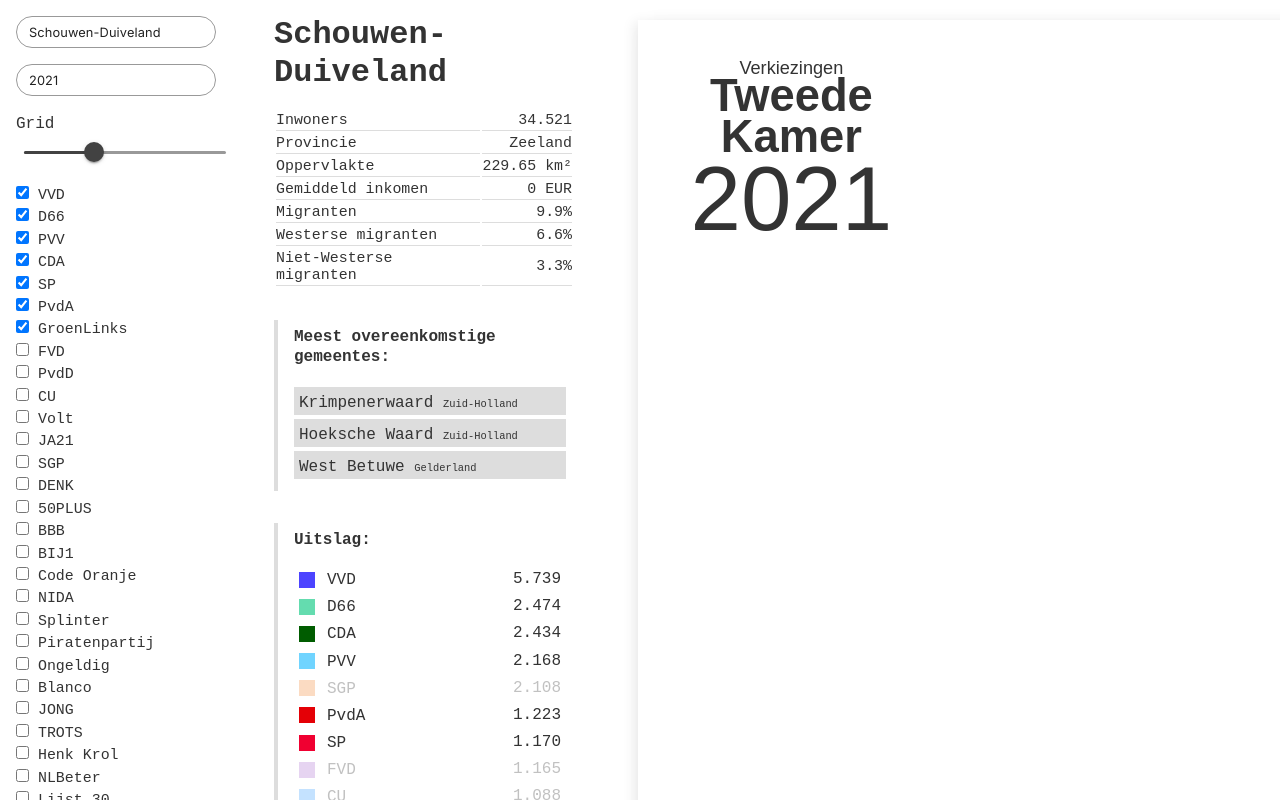
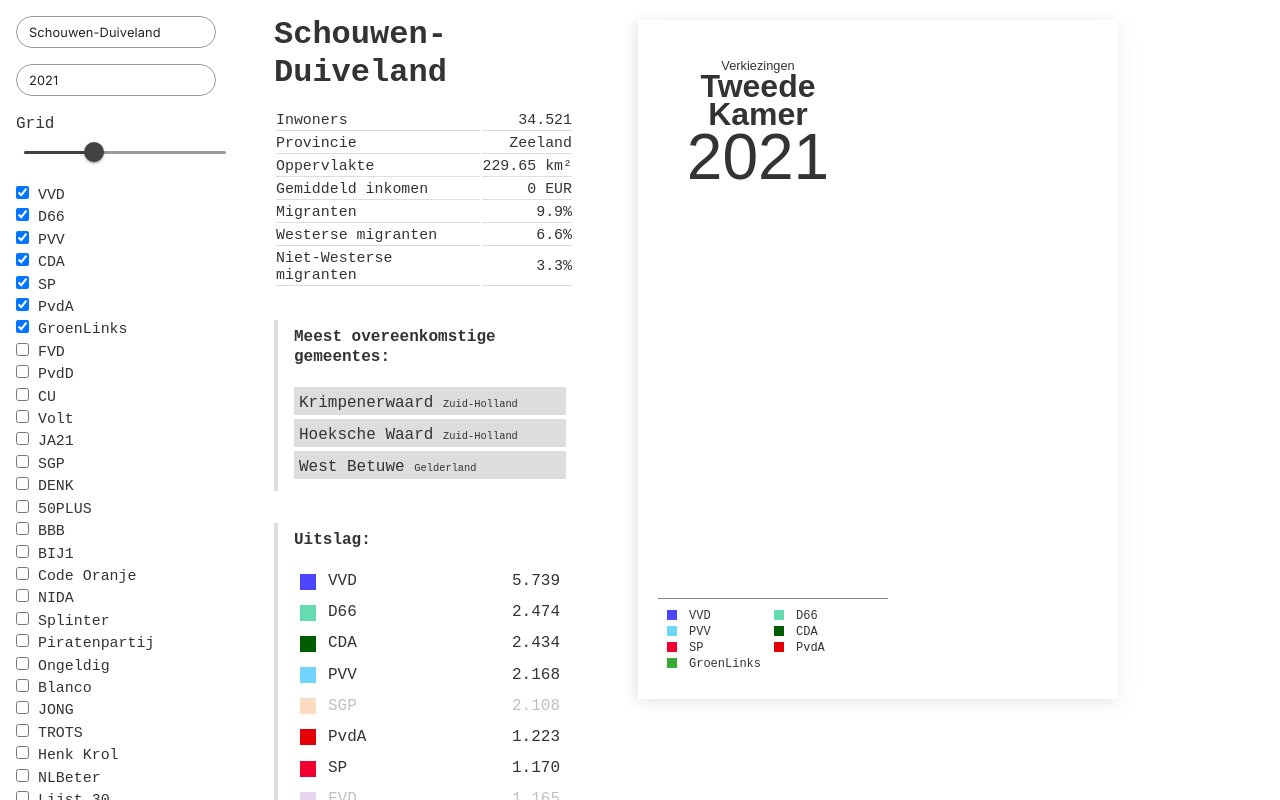
Before and after one commit to jeroenbreen/aardverschuiving-fe, a Vue app in the folder frontend/: page / in a window 1280 px wide. Built offline with nearby package versions, Linux system fonts and the light colour scheme; a web font is replaced by a local one.

Commit message:
add cell info

```diff
--- /dev/null
+++ b/frontend/src/components/Section.vue
@@ -0,0 +1,17 @@
+<template>
+    <div class="Section">
+        <slot />
+    </div>
+</template>
+
+<style lang="scss" scoped>
+.Section {
+    margin-top: 32px;
+    padding: 8px 8px 8px 16px;
+    border-left: 4px solid var(--color-grey-1);
+
+    :deep(h4) {
+        margin-bottom: 12px;
+    }
+}
+</style>
--- a/frontend/src/components/map/Map.vue
+++ b/frontend/src/components/map/Map.vue
@@ -6,16 +6,22 @@ import MapParties from "./MapParties.vue";
 import { ratio, settings } from "./classes/settings";
 import { App } from "./classes/App";
 import { Cell } from "./classes/Cell";
+import { addToPrototype } from "./classes/canvasPrototype";
+import MapCell from "./cell/MapCell.vue";
+
+addToPrototype();
 
 const store = useMainStore();
 const el = ref<HTMLElement>();
 const app = ref<App>();
+const currentCell = ref<Cell>();
 
 const callback = (cell: Cell) => {
     if (cell.voteSets.length > 0) {
         const voteSet = cell.voteSets[0];
         store.selectMunicipality(voteSet[1].cbs_code);
         store.selectParty(voteSet[2].id);
+        currentCell.value = cell;
     }
 };
 
@@ -23,26 +29,6 @@ const posterPadding = 20;
 const posterWidth = settings.width + settings.padding * 2 + posterPadding * 2;
 const posterHeight = computed(() => (posterWidth / 21) * 29.7);
 const report = ref(null);
-
-function relMouseCoords(event) {
-    var totalOffsetX = 0;
-    var totalOffsetY = 0;
-    var canvasX = 0;
-    var canvasY = 0;
-    // eslint-disable-next-line @typescript-eslint/no-this-alias
-    var currentElement = this;
-
-    do {
-        totalOffsetX += currentElement.offsetLeft - currentElement.scrollLeft;
-        totalOffsetY += currentElement.offsetTop - currentElement.scrollTop;
-    } while ((currentElement = currentElement.offsetParent));
-
-    canvasX = event.pageX - totalOffsetX;
-    canvasY = event.pageY - totalOffsetY;
-
-    return { x: canvasX, y: canvasY };
-}
-HTMLCanvasElement.prototype.relMouseCoords = relMouseCoords;
 
 const create = () => {
     if (el.value) {
@@ -83,6 +69,7 @@ watch(
     () => {
         if (store.loaded) {
             create();
+            currentCell.value = null;
         }
     }
 );
@@ -131,6 +118,14 @@ watch(
             De stemmers zijn gemiddeld {{ report.displacement }}km van hun eigen
             gemeente afgebeeld [UITLEG].
         </div>
+
+        <map-cell
+            v-if="currentCell"
+            :cell="currentCell"
+            :style="{
+                width: posterWidth + 'px',
+            }"
+        />
     </div>
 </template>
 
--- /dev/null
+++ b/frontend/src/components/map/cell/MapCell.vue
@@ -0,0 +1,24 @@
+<script setup lang="ts">
+import { defineProps, PropType } from "vue";
+import { Cell } from "./../classes/Cell";
+import MapCellVoteSet from "@/components/map/cell/MapCellVoteSet.vue";
+import Section from "@/components/Section.vue";
+
+defineProps({
+    cell: {
+        type: Object as PropType<Cell>,
+        required: true,
+    },
+});
+</script>
+
+<template>
+    <Section>
+        <h4>Vertegenwoordigd in deze cel:</h4>
+        <map-cell-vote-set
+            v-for="(voteSet, index) in cell.voteSets"
+            :key="index"
+            :vote-set="voteSet"
+        />
+    </Section>
+</template>
--- /dev/null
+++ b/frontend/src/components/map/cell/MapCellVoteSet.vue
@@ -0,0 +1,24 @@
+<script setup lang="ts">
+import { defineProps, PropType } from "vue";
+import { VoteSet as VoteSetType } from "@/types";
+import VoteSet from "@/components/vote-set/VoteSet.vue";
+
+defineProps({
+    voteSet: {
+        type: Array as PropType<VoteSetType>,
+        required: true,
+    },
+});
+</script>
+
+<template>
+    <div class="MapCellVoteSet">
+        <vote-set :vote-set="voteSet" is-heavy small />
+    </div>
+</template>
+
+<style lang="scss" scoped>
+.MapCellVoteSet {
+    border-bottom: 1px solid var(--color-grey-1);
+}
+</style>
--- /dev/null
+++ b/frontend/src/components/map/classes/canvasPrototype.js
@@ -0,0 +1,22 @@
+function relMouseCoords(event) {
+    var totalOffsetX = 0;
+    var totalOffsetY = 0;
+    var canvasX = 0;
+    var canvasY = 0;
+    // eslint-disable-next-line @typescript-eslint/no-this-alias
+    var currentElement = this;
+
+    do {
+        totalOffsetX += currentElement.offsetLeft - currentElement.scrollLeft;
+        totalOffsetY += currentElement.offsetTop - currentElement.scrollTop;
+    } while ((currentElement = currentElement.offsetParent));
+
+    canvasX = event.pageX - totalOffsetX;
+    canvasY = event.pageY - totalOffsetY;
+
+    return { x: canvasX, y: canvasY };
+}
+
+export const addToPrototype = () => {
+    HTMLCanvasElement.prototype.relMouseCoords = relMouseCoords;
+};
--- a/frontend/src/components/map/classes/settings.ts
+++ b/frontend/src/components/map/classes/settings.ts
@@ -1,5 +1,5 @@
 export const settings = {
-    width: 600,
+    width: 400,
     padding: 20,
 };
 
--- a/frontend/src/components/municipalities/Municipality.vue
+++ b/frontend/src/components/municipalities/Municipality.vue
@@ -5,6 +5,7 @@ import { Municipality } from "@/types";
 import MunicipalityElection from "./MunicipalityElection.vue";
 import MunicipaliltyRelations from "./MunicipaliltyRelations.vue";
 import { addDotsToNumber } from "@/tools/format";
+import Section from "@/components/Section.vue";
 
 const store = useMainStore();
 const municipality = computed<Municipality>(() => store.currentMunicipality);
@@ -56,17 +57,17 @@ const population = computed(() => {
                 </tr>
             </table>
 
-            <div class="Municipality__section">
+            <Section>
                 <h4>Meest overeenkomstige gemeentes:</h4>
 
                 <municipalilty-relations :municipality="municipality" />
-            </div>
+            </Section>
 
-            <div class="Municipality__section">
+            <Section>
                 <h4>Uitslag:</h4>
 
                 <municipality-election />
-            </div>
+            </Section>
         </template>
     </div>
 </template>
@@ -78,16 +79,6 @@ const population = computed(() => {
 
     h1 {
         height: 80px;
-    }
-
-    &__section {
-        margin-top: 32px;
-        padding: 8px 8px 8px 16px;
-        border-left: 4px solid var(--color-grey-1);
-
-        h4 {
-            margin-bottom: 12px;
-        }
     }
 }
 
--- a/frontend/src/components/municipalities/MunicipalityElection.vue
+++ b/frontend/src/components/municipalities/MunicipalityElection.vue
@@ -1,12 +1,12 @@
 <script setup lang="ts">
 import { computed } from "vue";
-import { VoteSet } from "@/types";
+import { VoteSet as VoteSetType } from "@/types";
 import { useMainStore } from "../../stores/main";
-import MunicipalityVoteSet from "@/components/municipalities/MunicipalityVoteSet";
+import MunicipalityVoteSet from "@/components/municipalities/MunicipalityVoteSet.vue";
 
 const store = useMainStore();
 
-const voteSets = computed<VoteSet[]>(() => store.voteSetsForMunicipality);
+const voteSets = computed<VoteSetType[]>(() => store.voteSetsForMunicipality);
 </script>
 
 <template>
--- a/frontend/src/components/municipalities/MunicipalityVoteSet.vue
+++ b/frontend/src/components/municipalities/MunicipalityVoteSet.vue
@@ -1,83 +1,42 @@
 <script setup lang="ts">
 import { computed, defineProps, PropType } from "vue";
-import { VoteSet } from "@/types";
-import { useMainStore } from "../../stores/main";
-import { addDotsToNumber } from "@/tools/format";
+import { VoteSet as VoteSetType } from "@/types";
+import VoteSet from "@/components/vote-set/VoteSet.vue";
+import { useMainStore } from "@/stores/main";
 
-const store = useMainStore();
 const props = defineProps({
     voteSet: {
-        type: Array as PropType<VoteSet>,
+        type: Array as PropType<VoteSetType>,
         required: true,
     },
 });
+
+const store = useMainStore();
 
 const party = computed(() => {
     return store.parties.find((p) => props.voteSet[2] === p.id);
 });
 
-const partyTitle = computed(() => {
-    return party.value ? party.value.name : "";
-});
-
-const partyColor = computed(() => {
-    return party.value ? party.value.color : "";
-});
-
 const isCurrent = computed(() => {
-    return store.currentParty && store.currentParty.id === props.voteSet[2];
+    return store.currentParty === party.value;
 });
 
 const isActive = computed(() => {
-    return store.selectedParties.includes(props.voteSet[2]);
-});
-
-const votes = computed(() => {
-    return addDotsToNumber(props.voteSet[3]);
+    return party.value && store.selectedParties.includes(party.value.id);
 });
 </script>
 
 <template>
-    <div
-        class="MunicipalityVoteSet"
-        :data-is-current="isCurrent"
-        :data-is-active="isActive"
-    >
-        <div
-            class="MunicipalityVoteSet__color"
-            :style="{ backgroundColor: partyColor }"
-        />
-        <div class="MunicipalityVoteSet__party">
-            {{ partyTitle }}
-        </div>
-        <div class="MunicipalityVoteSet__votes">
-            {{ votes }}
-        </div>
-    </div>
+    <button :data-is-current="isCurrent" :data-is-active="isActive">
+        <vote-set :vote-set="voteSet" hide-municipality />
+    </button>
 </template>
 
 <style lang="scss" scoped>
-.MunicipalityVoteSet {
-    display: flex;
-    align-items: center;
-    padding: 2px 4px;
+button {
+    display: block;
+    width: 100%;
     border: 1px solid transparent;
-
-    &__color {
-        width: 16px;
-        height: 16px;
-    }
-
-    &__party {
-        flex-grow: 1;
-        padding-left: 12px;
-        padding-top: 2px;
-    }
-
-    &__votes {
-        width: 100px;
-        text-align: right;
-    }
 
     &[data-is-current="true"] {
         background-color: #f5f5f5;
--- /dev/null
+++ b/frontend/src/components/vote-set/VoteSet.vue
@@ -0,0 +1,118 @@
+<script setup lang="ts">
+import { computed, defineProps, PropType } from "vue";
+import { VoteSet } from "@/types";
+import { useMainStore } from "../../stores/main";
+import { addDotsToNumber } from "@/tools/format";
+
+const store = useMainStore();
+const props = defineProps({
+    voteSet: {
+        type: Array as PropType<VoteSet>,
+        required: true,
+    },
+    isHeavy: {
+        type: Boolean,
+        default: false,
+    },
+    hideMunicipality: {
+        type: Boolean,
+        default: false,
+    },
+    small: {
+        type: Boolean,
+        default: false,
+    },
+});
+
+const municipalityTitle = computed(() => {
+    let m;
+    if (props.isHeavy) {
+        m = props.voteSet[1];
+    } else {
+        m = store.municipalities.find((m) => props.voteSet[1] === m.cbs_code);
+    }
+    return m ? m.title : "";
+});
+
+const party = computed(() => {
+    if (props.isHeavy) {
+        return props.voteSet[2];
+    } else {
+        return store.parties.find((p) => props.voteSet[2] === p.id);
+    }
+});
+
+const partyTitle = computed(() => {
+    return party.value ? party.value.name : "";
+});
+
+const partyColor = computed(() => {
+    return party.value ? party.value.color : "";
+});
+
+const votes = computed(() => {
+    return addDotsToNumber(props.voteSet[3]);
+});
+</script>
+
+<template>
+    <div class="VoteSet" :data-small="small">
+        <div class="VoteSet__color" :style="{ backgroundColor: partyColor }" />
+
+        <div class="VoteSet__party">
+            {{ partyTitle }}
+        </div>
+
+        <div v-if="!hideMunicipality" class="VoteSet__municipality">
+            {{ municipalityTitle }}
+        </div>
+
+        <div class="VoteSet__votes">
+            {{ votes }}
+        </div>
+    </div>
+</template>
+
+<style lang="scss" scoped>
+.VoteSet {
+    display: flex;
+    align-items: center;
+    padding: 2px 4px;
+    border: 1px solid transparent;
+    text-align: left;
+
+    &__color {
+        width: 16px;
+        height: 16px;
+    }
+
+    &__party {
+        padding: 2px 12px;
+    }
+
+    &__municipality {
+        flex-grow: 1;
+        width: calc(50% - 59px);
+    }
+
+    &__votes {
+        width: 100px;
+        text-align: right;
+        flex-grow: 1;
+    }
+
+    &[data-small="true"] {
+        padding: 1px 2px;
+        font-size: 80%;
+
+        .VoteSet__color {
+            width: 10px;
+            height: 10px;
+        }
+
+        .VoteSet__party {
+            padding: 2px 8px 0 8px;
+        }
+    }
+}
+</style>
```
